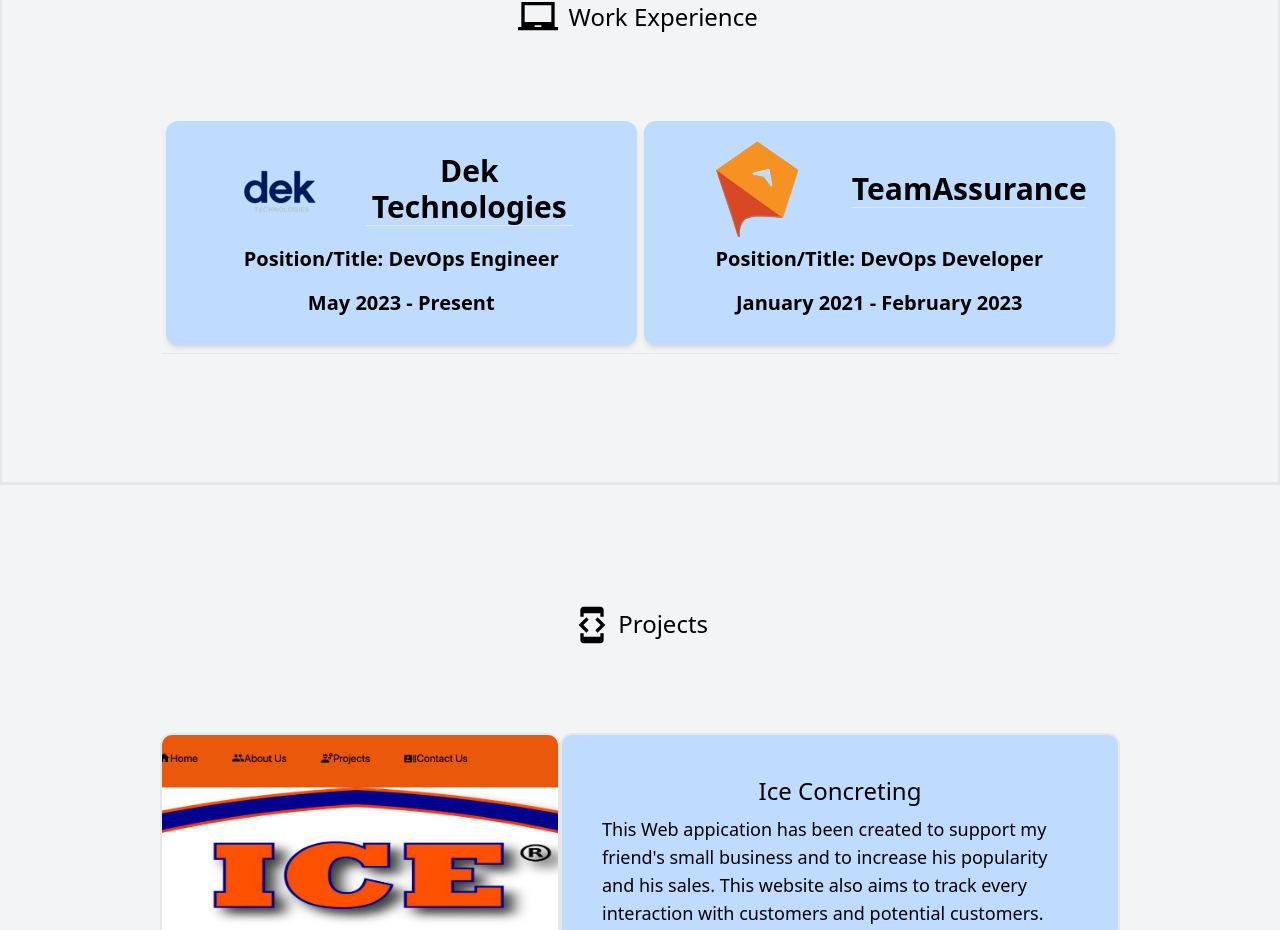
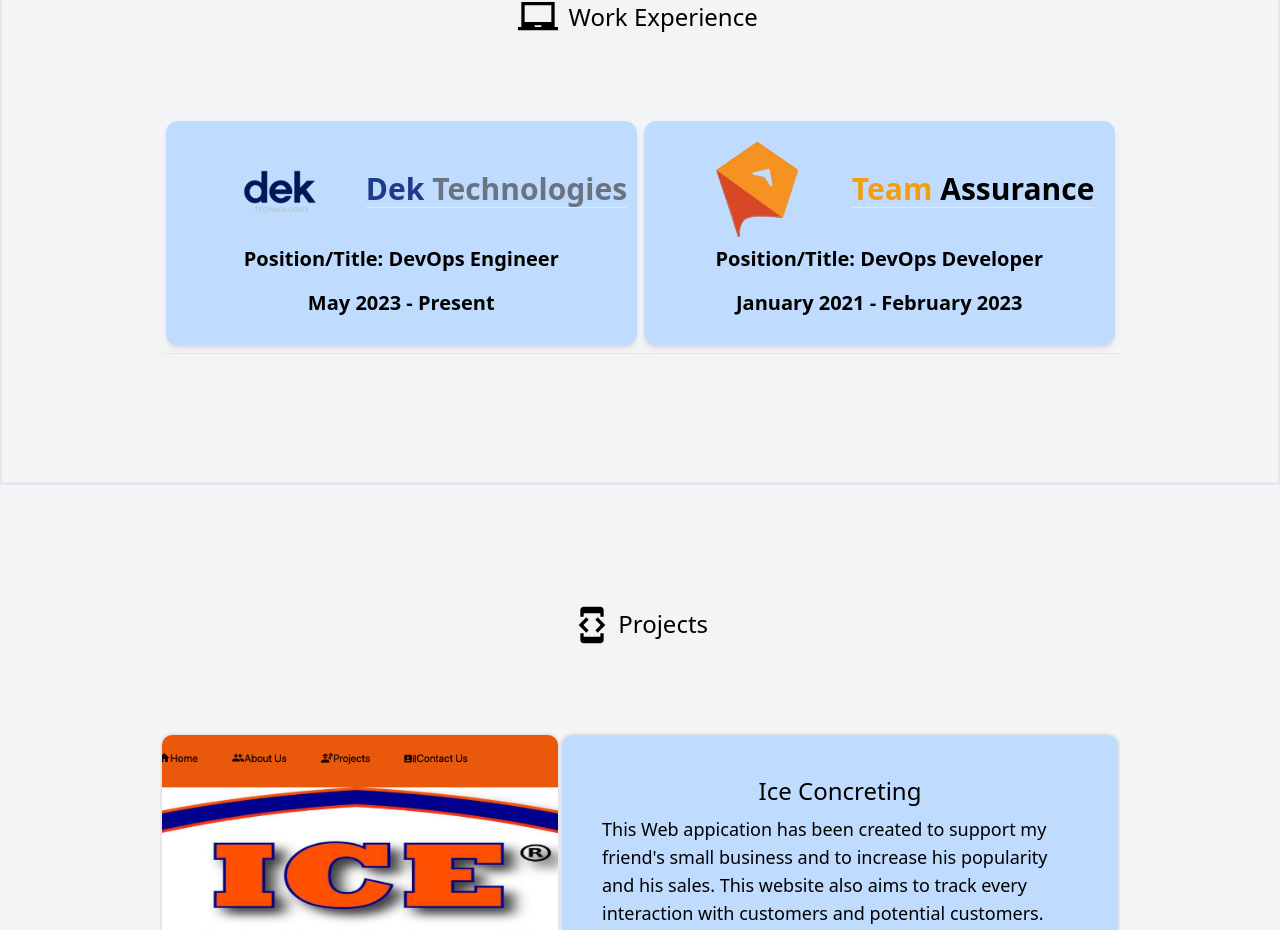
Before and after one commit to ivanveselinov/Portfolio, a React (Create React App) app: page / in a window 1280 px wide. Shown: the part 1783-2713 px from the top of the page. Built offline with nearby package versions, Linux system fonts and the light colour scheme.

Commit message:
Changed colour to work experience section

```diff
--- a/src/components/workExperience/WorkExperience.js
+++ b/src/components/workExperience/WorkExperience.js
@@ -46,7 +46,10 @@
                       <a href="https://www.dektech.com.au/" target="_blank"> {/* LINK IMAGE TO GITHUB */ }
                         <p className={`${Logo} bg-dekTechnologies`}></p>
                       </a>
-                      <p className={`${Title} lg:ml-10 md:ml-auto`}>Dek Technologies</p>
+                      <div className={`${Title} lg:flex lg:ml-10 md:ml-auto md:flex sm:block `}>
+                        <p className="text-blue-900">Dek</p>
+                        <p className="text-gray-500">&nbsp;Technologies</p>
+                      </div>
                       <p className="bg-dekTechnologies"></p>
                       </div>
                       <p className={positionTitle}>Position/Title: DevOps Engineer</p>
@@ -60,7 +63,10 @@
                         <a href="https://teamassurance.com/" target="_blank"> {/* LINK IMAGE TO GITHUB */ }
                         <p className={`${Logo} bg-teamAssurance`}></p>
                         </a>
-                        <p className={` ${Title} lg:ml-12 md:ml-auto`}>TeamAssurance</p>
+                        <div className={` ${Title} lg:ml-12 md:ml-auto flex`}>
+                          <p className="text-yellow-500">Team</p>
+                        <p className="">&nbsp;Assurance</p>
+                      </div>
                       </div>
                       <p className={positionTitle}>Position/Title: DevOps Developer</p>
                       <p className={since}>January 2021 - February 2023</p>
```
